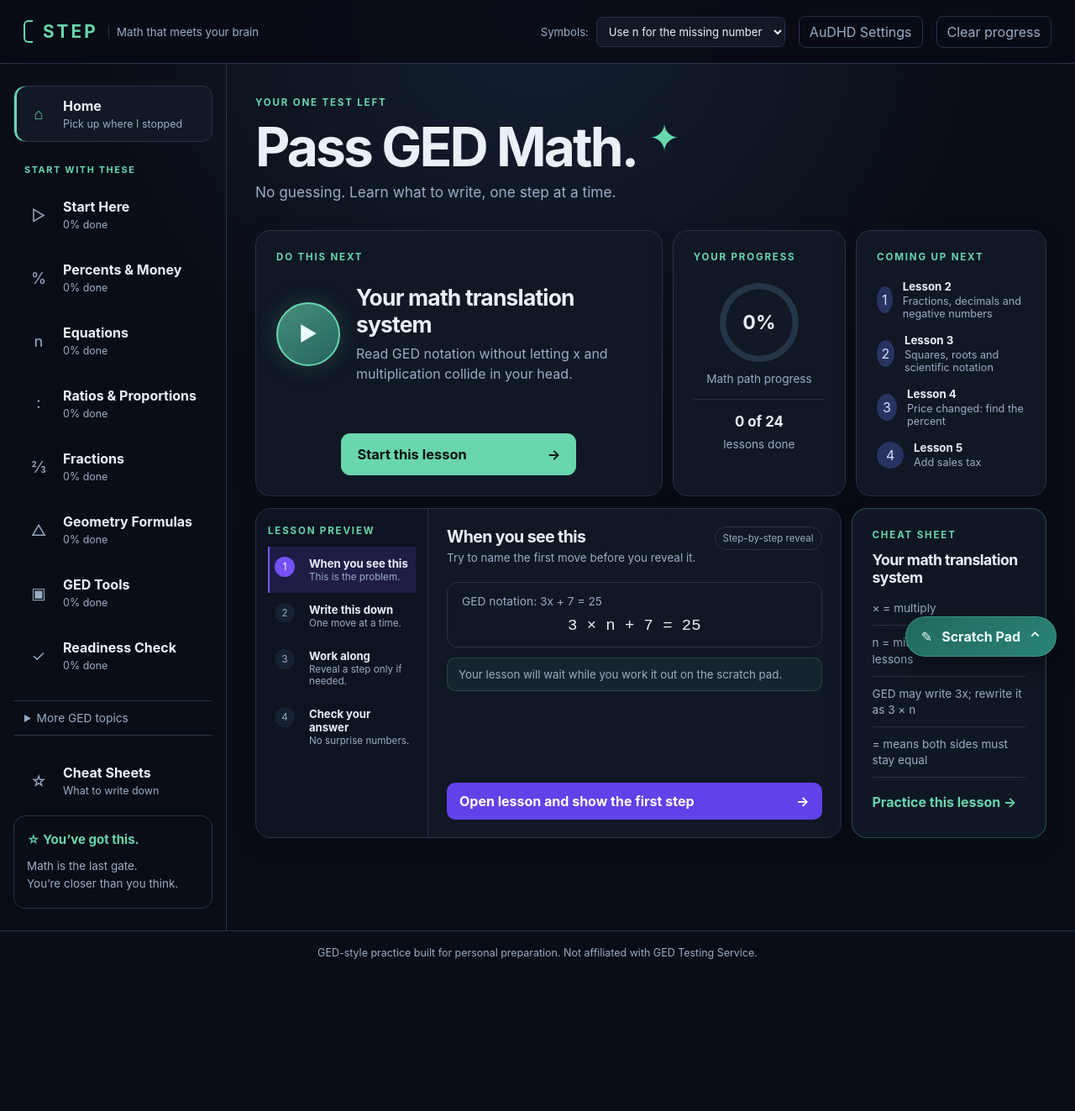
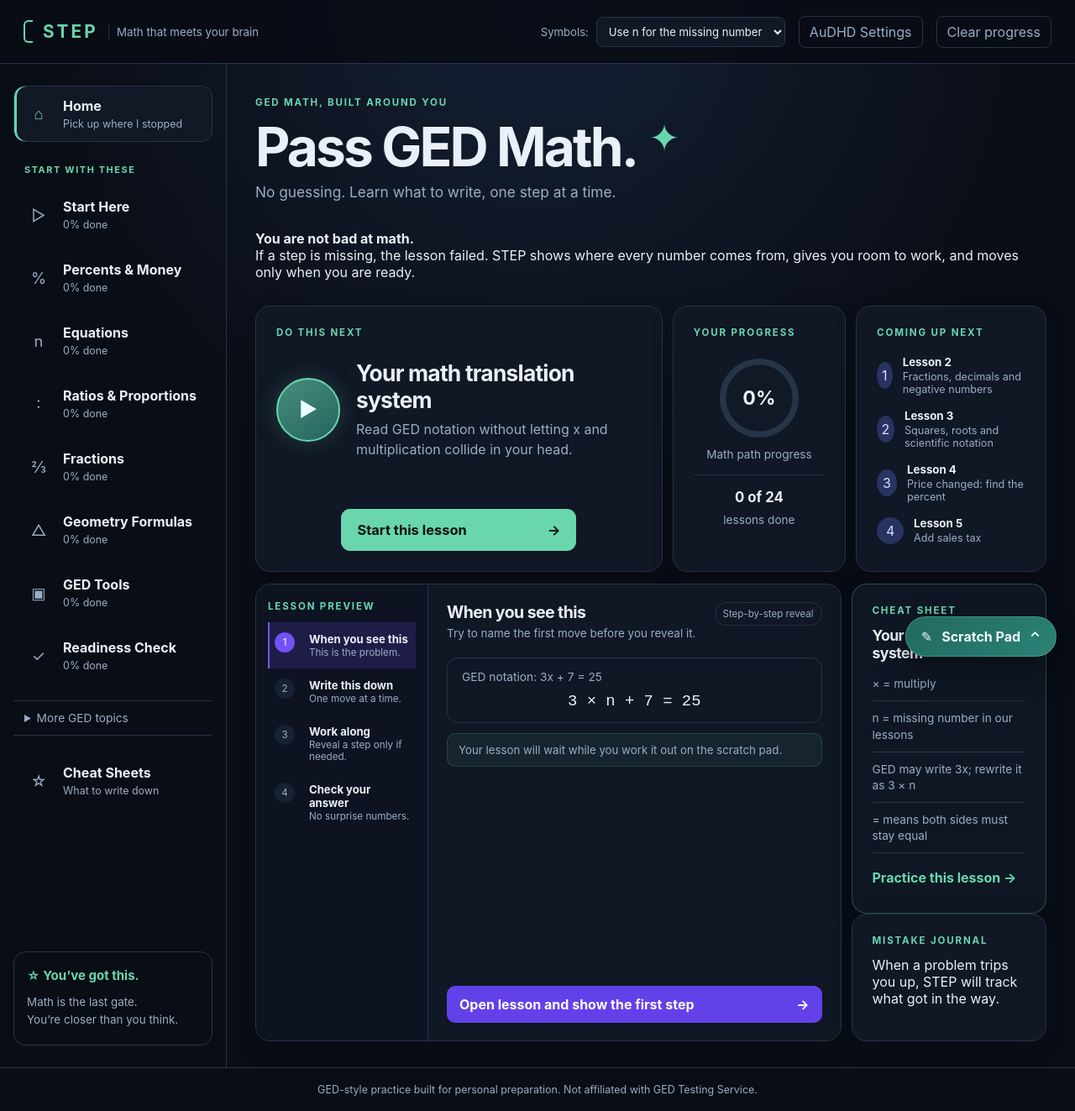
Before and after one commit to Kodaxadev/ged-math-path, a React (Vite) app: page / in a window 1280 px wide. Shown: the whole page at 84% size. Before the commit the page ends 1160 px from the top, so only its background shows below. Built offline with nearby package versions, Linux system fonts and the light colour scheme.

Commit message:
Add manifesto break prompt and mistake journal to home

```diff
--- a/src/components/Dashboard.tsx
+++ b/src/components/Dashboard.tsx
@@ -1,5 +1,5 @@
 import type { CSSProperties } from 'react';
-import type { CourseModule, Lesson, Progress } from '../types';
+import type { CourseModule, Lesson, MistakeType, Progress } from '../types';
 import { completionPercent, nextLesson } from '../lib/course';
 
 type Props = {
@@ -7,9 +7,18 @@ type Props = {
   lessons: Lesson[];
   progress: Progress;
   onOpenLesson: (lesson: Lesson) => void;
+  onDismissBreak: () => void;
 };
 
-export function Dashboard({ modules: _modules, lessons, progress, onOpenLesson }: Props) {
+const mistakeLabels: Record<MistakeType, string> = {
+  'arithmetic-slip': 'Arithmetic slip',
+  'attention-drift': 'Attention drift',
+  'lost-place': 'Lost my place',
+  'forgot-formula': 'Forgot formula',
+  'not-sure': 'Not sure yet',
+};
+
+export function Dashboard({ modules: _modules, lessons, progress, onOpenLesson, onDismissBreak }: Props) {
   const percentage = completionPercent(lessons, progress);
   const next = nextLesson(lessons, progress);
   const upcoming = lessons
@@ -19,14 +28,39 @@ export function Dashboard({ modules: _modules, lessons, progress, onOpenLesson }
     ? next?.workedExample.learningNotation
     : next?.workedExample.gedNotation;
   const ringStyle = { '--step-percent': `${percentage}%` } as CSSProperties;
+  const wrongAttempts = Object.values(progress.attempts).flat().filter((attempt) => !attempt.correct && attempt.mistakeType);
+  const mistakeCounts = wrongAttempts.reduce<Partial<Record<MistakeType, number>>>((counts, attempt) => {
+    const type = attempt.mistakeType as MistakeType;
+    counts[type] = (counts[type] ?? 0) + 1;
+    return counts;
+  }, {});
+  const showBreak = progress.completedLessons.length > 0
+    && progress.completedLessons.length % 3 === 0
+    && progress.breakDismissedAt !== progress.completedLessons.length;
 
   return (
     <section className="step-home" aria-label="Start here">
       <header className="home-hero">
-        <p className="eyebrow">YOUR ONE TEST LEFT</p>
+        <p className="eyebrow">GED MATH, BUILT AROUND YOU</p>
         <h1>Pass GED Math.<span className="hero-spark">✦</span></h1>
         <p>No guessing. Learn what to write, one step at a time.</p>
       </header>
+
+      <article className="manifesto">
+        <strong>You are not bad at math.</strong>
+        <p>If a step is missing, the lesson failed. STEP shows where every number comes from, gives you room to work, and moves only when you are ready.</p>
+      </article>
+
+      {showBreak && (
+        <article className="panel take-five">
+          <div>
+            <p className="eyebrow">PAUSE IS PART OF THE PLAN</p>
+            <h2>Take 5.</h2>
+            <p>You finished three lessons. Stand up, get water, reset your eyes, then return when ready.</p>
+          </div>
+          <button className="secondary" onClick={onDismissBreak}>I took a break / keep going</button>
+        </article>
+      )}
 
       <div className="home-top-grid">
         <article className="panel do-next">
@@ -88,12 +122,23 @@ export function Dashboard({ modules: _modules, lessons, progress, onOpenLesson }
             </div>
           </article>
 
+          <div className="side-stack">
             <article className="panel quick-sheet">
               <p className="eyebrow">CHEAT SHEET</p>
               <h2>{next.title}</h2>
               {next.procedureCard.map((line) => <p key={line}>{line}</p>)}
               <button onClick={() => onOpenLesson(next)}>Practice this lesson →</button>
             </article>
+            <article className="panel mistake-journal">
+              <p className="eyebrow">MISTAKE JOURNAL</p>
+              {wrongAttempts.length === 0 ? <p className="journal-empty">When a problem trips you up, STEP will track what got in the way.</p> : (
+                <>
+                  <strong>{wrongAttempts.length} learning note{wrongAttempts.length === 1 ? '' : 's'}</strong>
+                  {Object.entries(mistakeCounts).map(([type, count]) => <p key={type}><span>{mistakeLabels[type as MistakeType]}</span><b>{count}</b></p>)}
+                </>
+              )}
+            </article>
+          </div>
         </div>
       )}
     </section>
```
Lines whose indentation alone changed are shown as unchanged.
